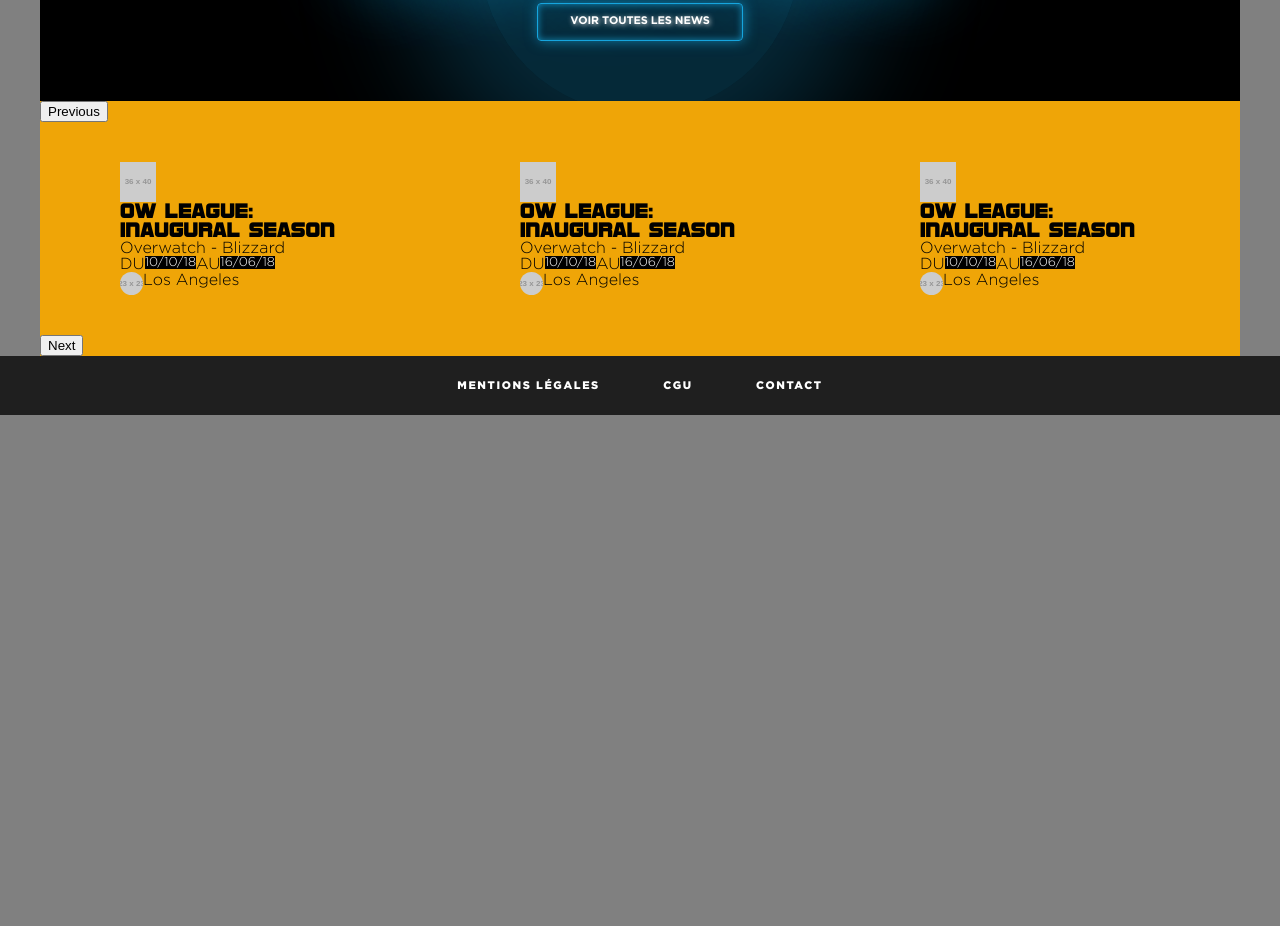
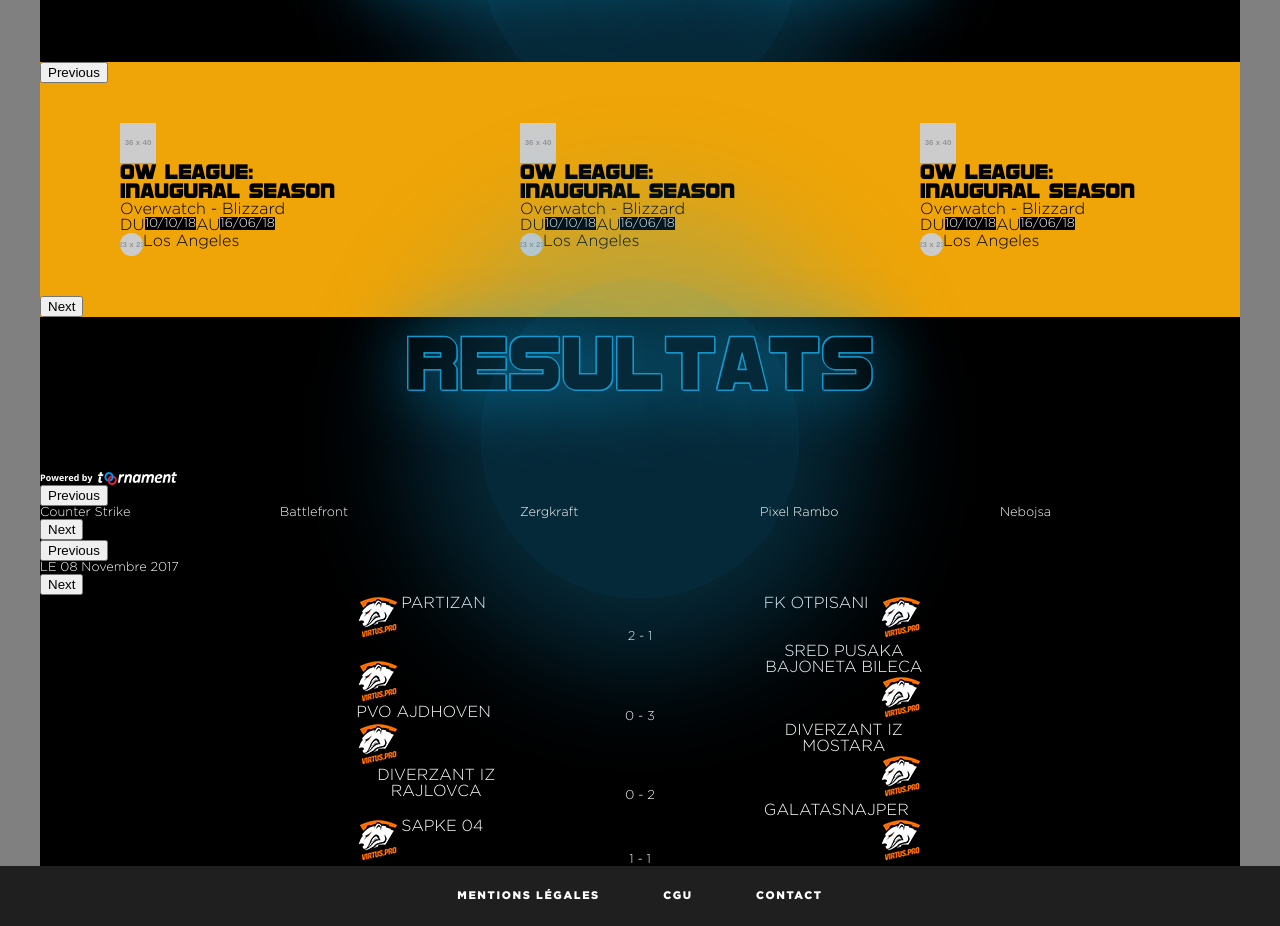
Before and after one commit to vasilie/ES1-Static, a website: page public/index.html in a window 1280 px wide. Shown: the part 2683-3609 px from the top of the page. Before the commit the page ends 3098 px from the top, so only its background shows below. Drawn offline with nearby package versions, Linux system fonts and the light colour scheme; placeholder pictures from the web are drawn by us; files whose address does not match are found by name.

Commit message:
resultas started

```diff
--- a/public/index.html
+++ b/public/index.html
@@ -282,9 +282,6 @@
           <span>Prochains Competitions</span>
         </h2>
         <div class="c-section__title__circle"></div>
-        <div class="h-align-center">
-          <a class="c-btn" href="">Voir toutes les news</a>
-        </div>
       </div>
       <div class="b-prochains__slider">
         <div class="o-prochains">
@@ -339,6 +336,83 @@
         </div>
       </div>
     </section>
+    <!-- RESULTATS -->
+    <section class="b-resultats">
+      <div class="c-section__title__wrap">
+        <h2 class="c-section__title">
+          <span>Resultats</span>
+        </h2>
+        <div class="c-section__title__circle"></div>
+      </div>
+      <img src="assets/img/logo-tournament.png" alt="" class="b-resultats__logo">
+      <div class="b-resultats__tags">
+
+        <div class="b-resulats__tag">Counter Strike</div>
+        <div class="b-resulats__tag">Battlefront</div>
+        <div class="b-resulats__tag">Zergkraft</div>
+        <div class="b-resulats__tag">Pixel Rambo</div>
+        <div class="b-resulats__tag">Nebojsa</div>
+        <div class="b-resulats__tag">Counter Strike</div>
+        <div class="b-resulats__tag">Counter Strike</div>
+      </div>
+      <div class="b-resultats__dates">
+        <div class="b-resultats__date">LE 08 Novembre 2017</div>
+        <div class="b-resultats__date">LE 08 Decembre 2017</div>
+        <div class="b-resultats__date">LE 08 U oktobru 2017</div>
+        <div class="b-resultats__date">LE 08 Bice u </div>
+        <div class="b-resultats__date">Novembru </div>
+        <div class="b-resultats__date">LE 08 Novembre 2017</div>
+        <div class="b-resultats__date">LE 08 Novembre 2017</div>
+        <div class="b-resultats__date">LE 08 Novembre 2017</div>
+        <div class="b-resultats__date">LE 08 Novembre 2017</div>
+      </div>
+      <div class="b-resultats__games">
+        <div class="o-resultats__game">
+          <div class="o-resultats__team">
+            <img src="assets/img/team-logo.png" alt="" class="o-resultats__team__logo">
+            <p class='o-resultats__team-name'>PARTIZAN</p>
+          </div>
+          <div class="o-resultats__score">2 - 1</div>
+          <div class="o-resultats__team">
+            <p class='o-resultats__team-name'>FK OTPISANI</p>
+            <img src="assets/img/team-logo.png" alt="" class="o-resultats__team__logo">
+          </div>
+        </div>
+        <div class="o-resultats__game">
+          <div class="o-resultats__team">
+            <img src="assets/img/team-logo.png" alt="" class="o-resultats__team__logo">
+            <p class='o-resultats__team-name'>PVO AJDHOVEN</p>
+          </div>
+          <div class="o-resultats__score"> 0 - 3</div>
+          <div class="o-resultats__team">
+            <p class='o-resultats__team-name'>SRED PUSAKA BAJONETA BILECA</p>
+            <img src="assets/img/team-logo.png" alt="" class="o-resultats__team__logo">
+          </div>
+        </div>
+        <div class="o-resultats__game">
+          <div class="o-resultats__team">
+            <img src="assets/img/team-logo.png" alt="" class="o-resultats__team__logo">
+            <p class='o-resultats__team-name'>DIVERZANT IZ RAJLOVCA</p>
+          </div>
+          <div class="o-resultats__score"> 0 - 2</div>
+          <div class="o-resultats__team">
+            <p class='o-resultats__team-name'>DIVERZANT IZ MOSTARA</p>
+            <img src="assets/img/team-logo.png" alt="" class="o-resultats__team__logo">
+          </div>
+        </div>
+        <div class="o-resultats__game">
+          <div class="o-resultats__team">
+            <img src="assets/img/team-logo.png" alt="" class="o-resultats__team__logo">
+            <p class='o-resultats__team-name'>SAPKE 04</p>
+          </div>
+          <div class="o-resultats__score"> 1 - 1</div>
+          <div class="o-resultats__team">
+            <p class='o-resultats__team-name'> GALATASNAJPER</p>
+            <img src="assets/img/team-logo.png" alt="" class="o-resultats__team__logo">
+          </div>
+        </div>
+      </div>
+    </section>
   </div>
 
 	<div class="b-footer">
--- a/public/js/main.js
+++ b/public/js/main.js
@@ -1,4 +1,26 @@
 // PROCHAINS SLIDER
 $(".b-prochains__slider").slick({
   slidesToShow:3,
+  responsive: [
+  {
+    breakpoint: 1024,
+    settings: {
+      slidesToShow: 2,
+      slidesToScroll: 1
+    }
+  },
+  {
+    breakpoint: 640,
+    settings: {
+      slidesToShow: 1,
+      slidesToScroll: 1
+    }
+  }
+]
 });
+$(".b-resultats__tags").slick({
+  slidesToShow:5,
+})
+$(".b-resultats__dates").slick({
+  slidesToShow:1,
+})
--- /dev/null
+++ b/public/scss/blocks/_b-resultats.scss
@@ -0,0 +1,8 @@
+.b-resultats {
+  display: block;
+}
+.b-resultats__games {
+  margin:0 auto;
+  width: 100%;
+  max-width: 800px;
+}
--- /dev/null
+++ b/public/scss/objects/_o-resultats.scss
@@ -0,0 +1,25 @@
+.o-resultats__game {
+  clear:both;
+  width: 100%;
+  text-align: center;
+  &>:nth-child(3){
+    .o-resultats__team__logo {
+      float: right;
+    }
+  }
+}
+.o-resultats__team {
+  display: inline-block;
+  width: 20%;
+}
+.o-resultats__score {
+  display: inline-block;
+  padding:0 10%;
+  width: 30%;
+}
+.o-resultats__team-name {
+  float: left;
+}
+.o-resultats__team__logo {
+  float: left;
+}
--- a/public/scss/style.scss
+++ b/public/scss/style.scss
@@ -17,6 +17,7 @@
 @import "blocks/b-next-programs";
 @import "blocks/b-hero-highlights";
 @import "blocks/b-prochains";
+@import "blocks/b-resultats";
 
 @import "components/c-section-title";
 @import "components/c-buttons";
@@ -26,6 +27,7 @@
 @import "objects/o-latest";
 @import "objects/o-next-program";
 @import "objects/o-prochains";
+@import "objects/o-resultats";
 
 @import "pages/page-homepage";
 @import "pages/p-programSHP";
```
Also changed, not shown: public/assets/css/style.css, public/assets/img/logo-tournament.png (added), public/assets/img/team-logo.png (added), public/assets/js/main.min.js.
